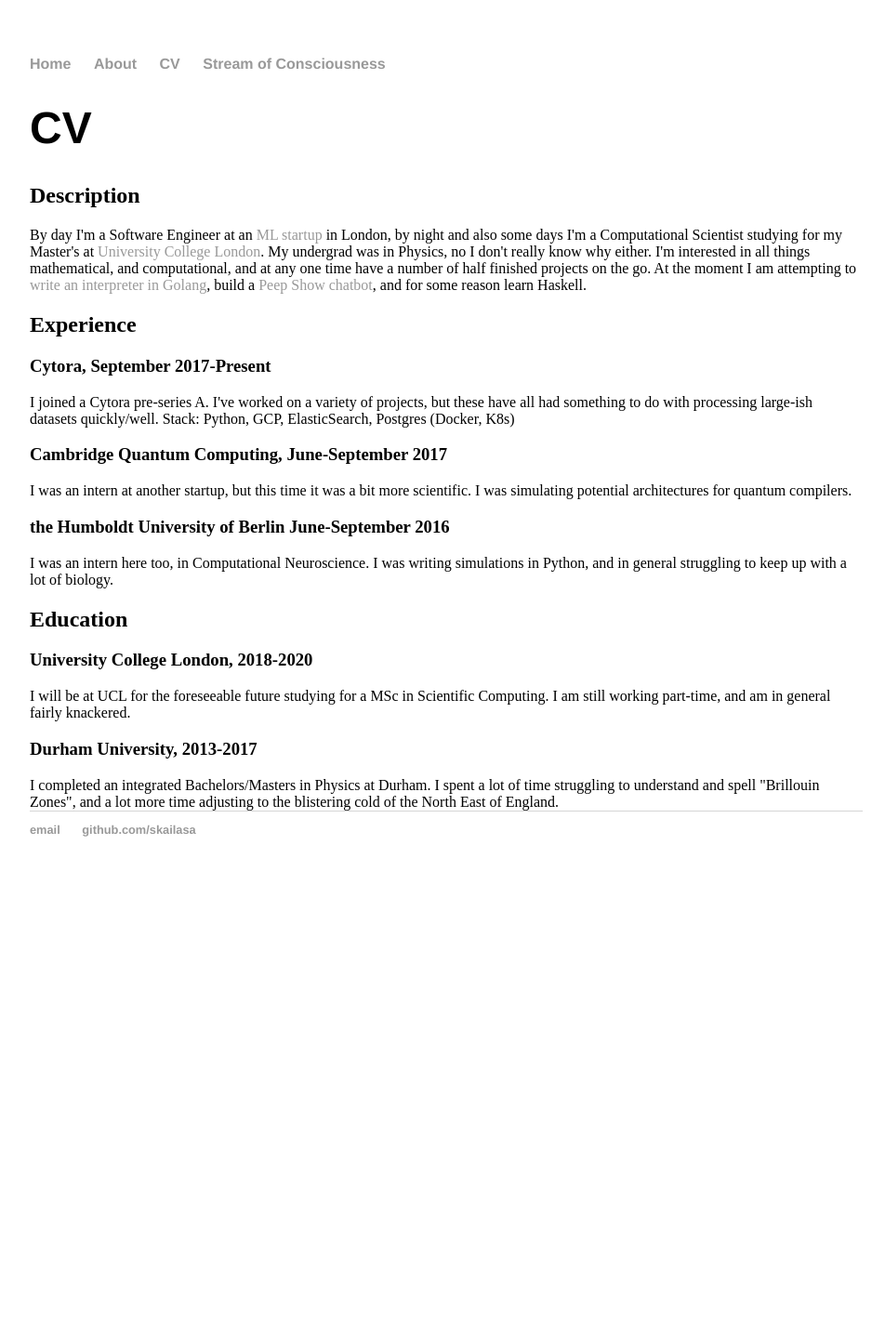
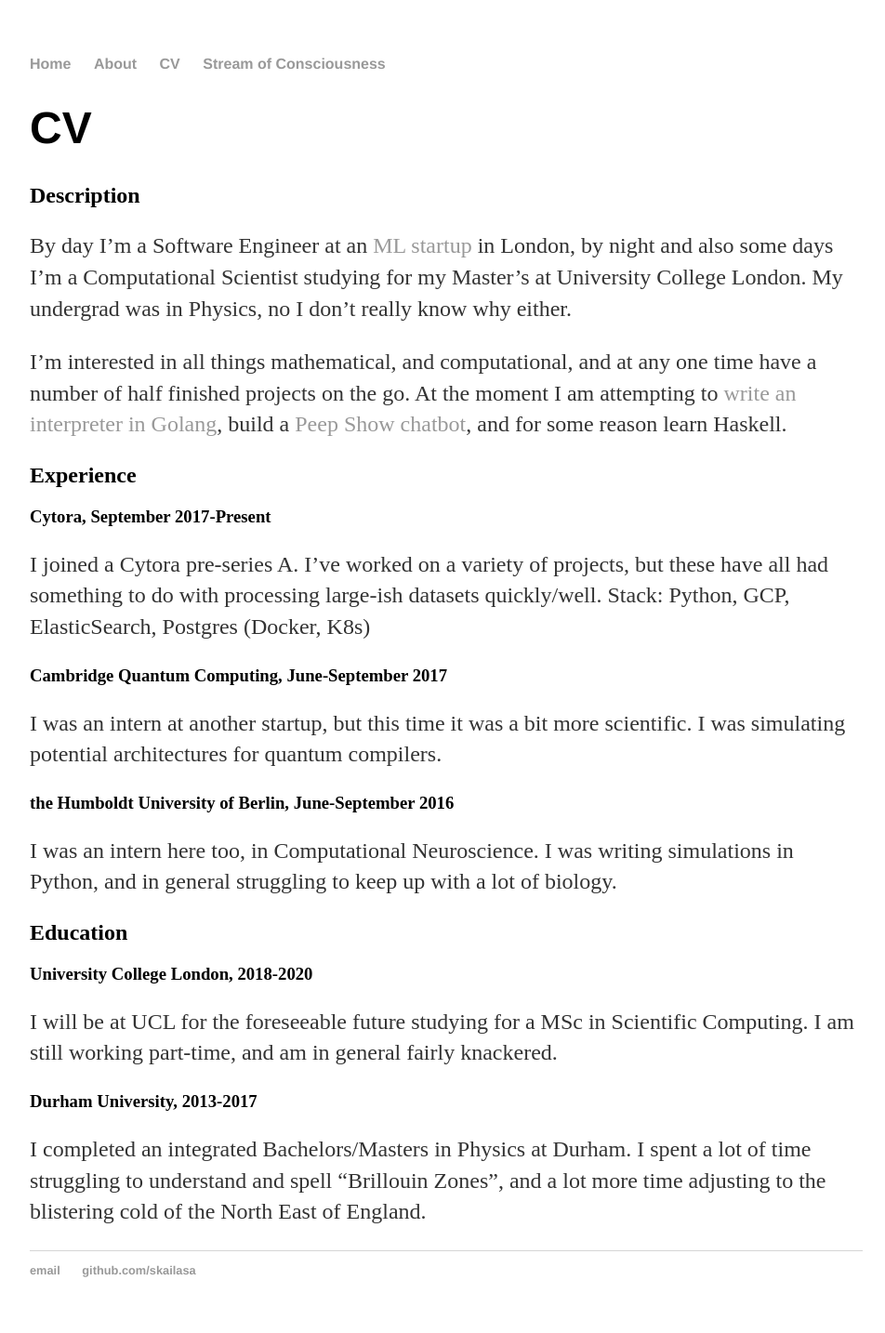
Before and after one commit to skailasa/skailasa.github.io, a Jekyll site: the page built from cv.md, in a window 1280 px wide. Shown: the whole page at 93% size, without its empty margins (160-1112 px from the left). Built offline with Jekyll 4.4.1, drawn with Linux system fonts in a browser that asks for light colours; before the commit the page ends 960 px from its top, so only the background shows below that.

```diff
--- a/_layouts/default.html
+++ b/_layouts/default.html
@@ -9,7 +9,7 @@
 	    		<ul>
 	        		<li><a href="/">Home</a></li>
 		        	<li><a href="/about">About</a></li>
-	        		<li><a href="/cv">CV</a></li>
+					<li><a href="{{site.baseurl}}/cv/">CV</a></li>
 	        		<li><a href="/soc">Stream of Consciousness</a></li>
 	    		</ul>
 			</nav>
--- a/cv/index.html
+++ b/cv.md
@@ -2,41 +2,41 @@
 layout: default
 title: CV
 ---
-<h1>CV</h1>
+# CV
 
-<h2> Description </h2>
+## Description
 
-By day I'm a Software Engineer at an <a href="https://cytora.com">ML startup</a> in London,
+By day I'm a Software Engineer at an [ML startup](https://cytora.com) in London,
 by night and also some days I'm a Computational Scientist studying for
-my Master's at <a href="https://www.ucl.ac.uk">University College London</a>. My undergrad
-was in Physics, no I don't really know why either.
+my Master's at University College London. My undergrad was in Physics,
+no I don't really know why either.
 
 I'm interested in all things mathematical, and computational, and at any
 one time have a number of half finished projects on the go. At the moment
-I am attempting to <a href="https://github.com/skailasa/monkey">write an interpreter in Golang</a>,
-build a <a href="https://github.com/skailasa/pejnet">Peep Show chatbot</a>, and for
+I am attempting to [write an interpreter in Golang](https://github.com/skailasa/monkey),
+build a [Peep Show chatbot](https://github.com/skailasa/pejnet), and for
 some reason learn Haskell.
 
-<h2>Experience</h2>
-<h3> Cytora, September 2017-Present </h3>
+## Experience
+### Cytora, September 2017-Present
 I joined a Cytora pre-series A. I've worked on a variety of projects, but
 these have all had something to do with processing large-ish datasets quickly/well.
 Stack: Python, GCP, ElasticSearch, Postgres (Docker, K8s)
 
-<h3> Cambridge Quantum Computing, June-September 2017 </h3>
+### Cambridge Quantum Computing, June-September 2017
 I was an intern at another startup, but this time it was a bit more scientific.
 I was simulating potential architectures for quantum compilers.
 
-<h3> the Humboldt University of Berlin June-September 2016 </h3>
+### the Humboldt University of Berlin, June-September 2016
 I was an intern here too, in Computational Neuroscience. I was writing simulations
 in Python, and in general struggling to keep up with a lot of biology.
 
-<h2> Education </h2>
-<h3> University College London, 2018-2020 </h3>
+## Education
+### University College London, 2018-2020
 I will be at UCL for the foreseeable future studying for a MSc in Scientific Computing.
 I am still working part-time, and am in general fairly knackered.
 
-<h3> Durham University, 2013-2017</h3>
+### Durham University, 2013-2017
 I completed an integrated Bachelors/Masters in Physics at Durham. I spent a lot of time
 struggling to understand and spell "Brillouin Zones", and a lot more time adjusting to the
 blistering cold of the North East of England.
```
